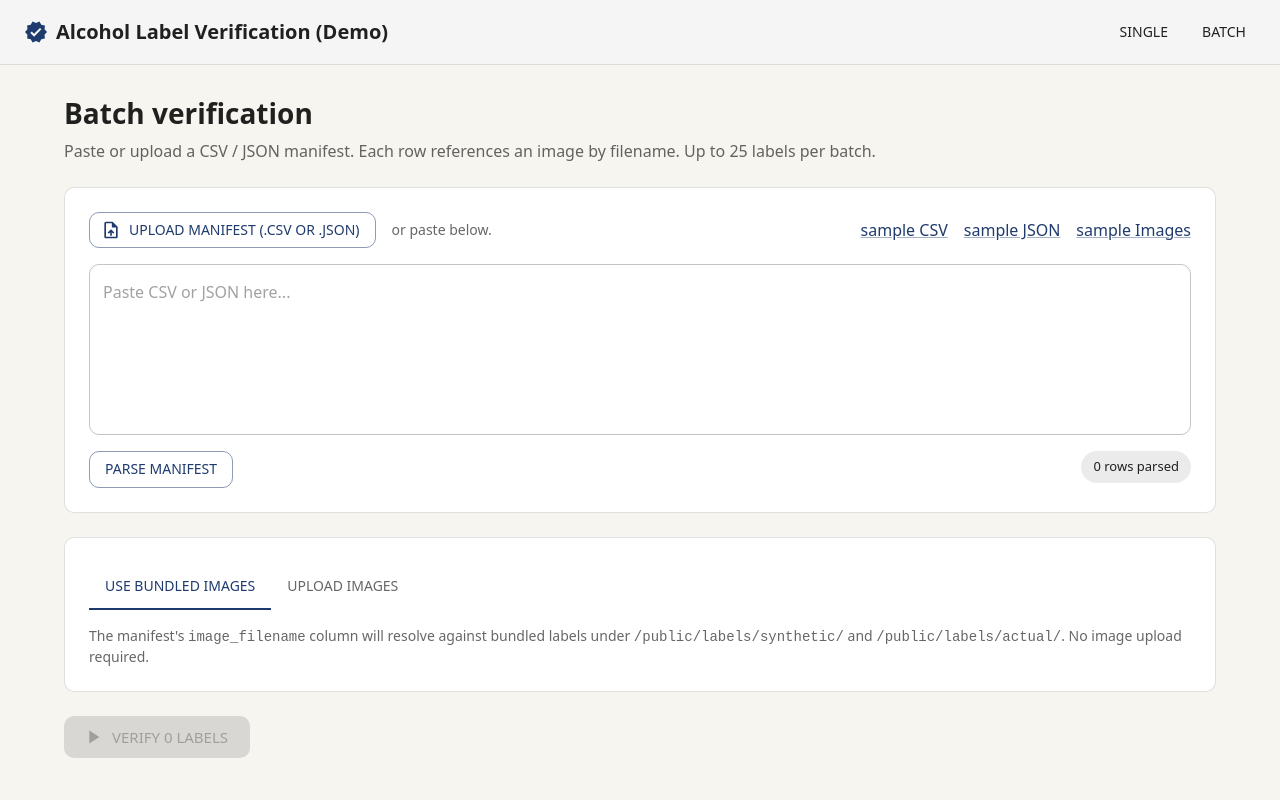
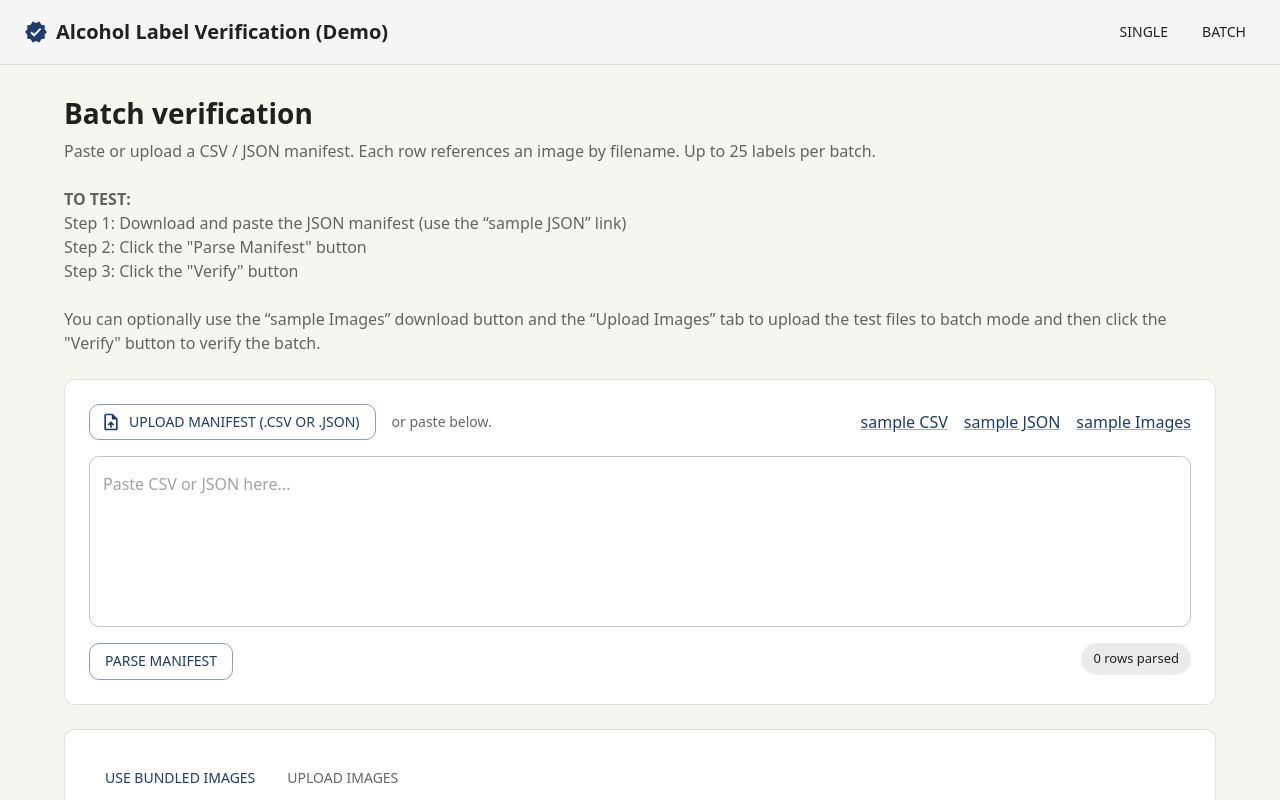
Before and after one commit to derekyim/label_verification, a Next.js app: page /batch in a window 1280 px wide. Shown: the top 800 px of the page. Built offline with nearby package versions, Linux system fonts and the light colour scheme.

Commit message:
make instructions clearer on batch mode

```diff
--- a/src/app/batch/page.tsx
+++ b/src/app/batch/page.tsx
@@ -116,9 +116,20 @@ export default function BatchPage() {
   return (
     <Container maxWidth="lg" className="batch-page">
       <Typography variant="h2" className="batch-page-title">Batch verification</Typography>
-      <Typography color="text.secondary" className="batch-page-subtitle">
+      <Typography color="text.secondary" className="batch-page-subtitle" component="div">
         Paste or upload a CSV / JSON manifest. Each row references an image by filename.
         Up to {MAX_ROWS} labels per batch.
+        <br /><br />
+        <strong>TO TEST:</strong>
+        <br />
+        Step 1: Download and paste the JSON manifest (use the &ldquo;sample JSON&rdquo; link)
+        <br />
+        Step 2: Click the "Parse Manifest" button
+        <br />
+        Step 3: Click the "Verify" button
+        <br /><br />
+        You can optionally use the &ldquo;sample Images&rdquo; download button and the &ldquo;Upload Images&rdquo;
+        tab to upload the test files to batch mode and then click the "Verify" button to verify the batch.
       </Typography>
 
       <BatchManifestInput
--- a/src/components/StartHere/StartHere.tsx
+++ b/src/components/StartHere/StartHere.tsx
@@ -29,7 +29,8 @@ export default function StartHere() {
           href="/batch"
           icon={<LayersIcon fontSize="large" color="primary" />}
           title="Batch mode"
-          body="Paste or upload a CSV or JSON manifest. Results table with CSV export. Up to 25 labels per batch. (if using in Demo mode, please use the download sample JSON and sample Images links to download the test files and then re-upload them to the batch mode)"
+          body="Paste or upload a CSV or JSON manifest. Results table with CSV export. Up to 25 labels per batch."
+
           cta="Open batch"
         />
       </Stack>
```
